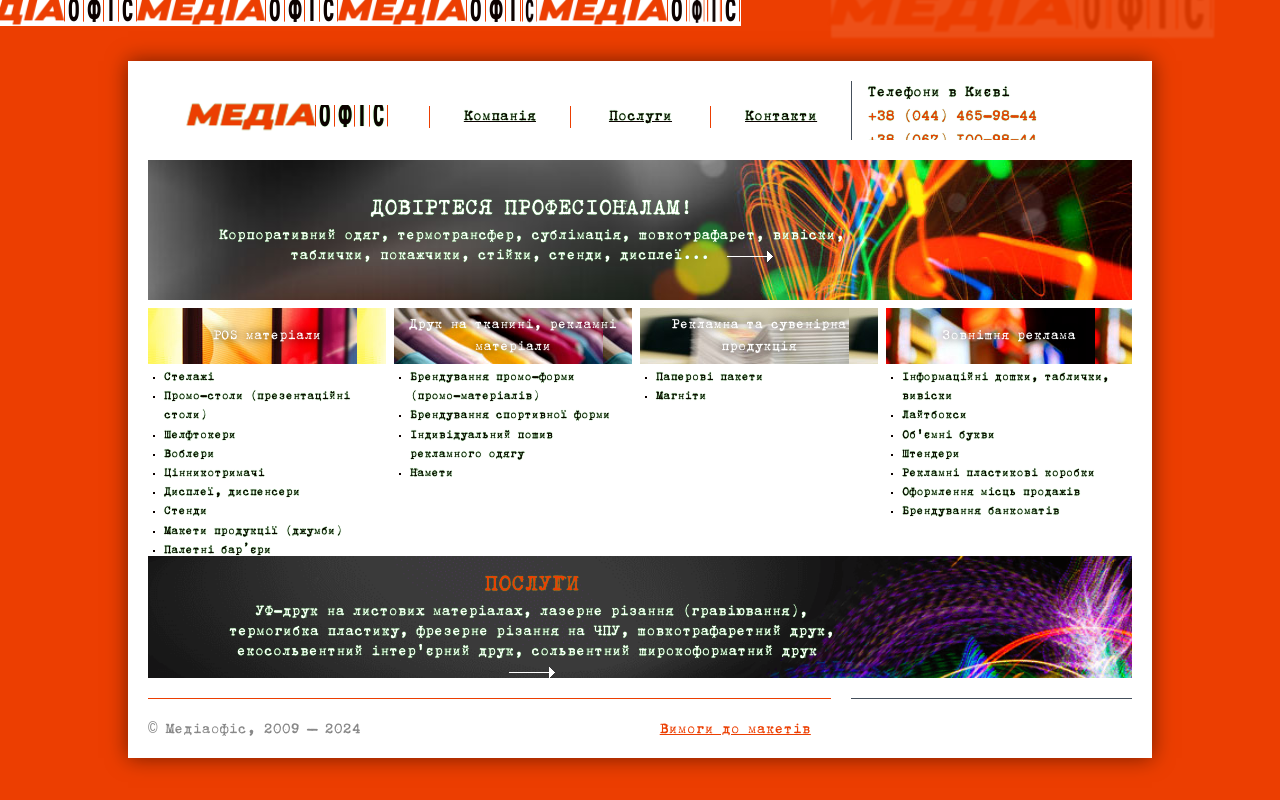
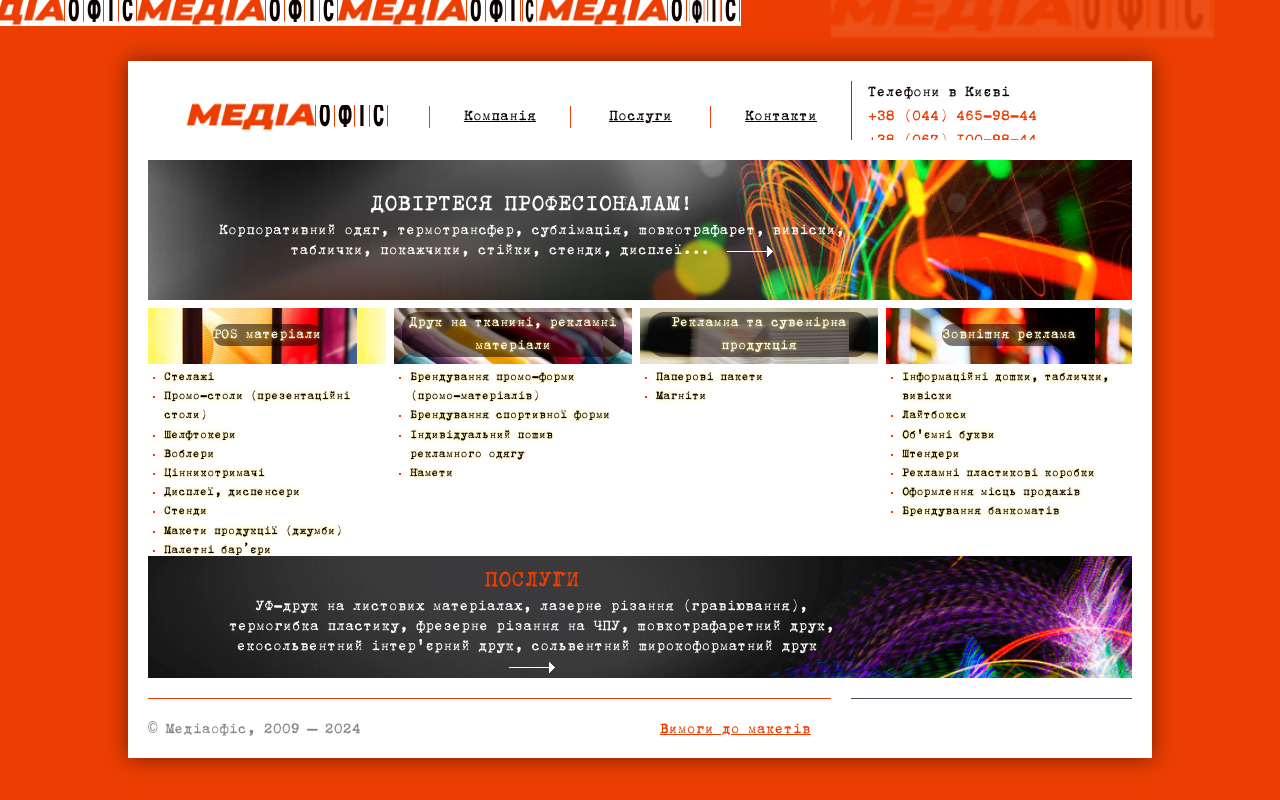
Before and after one commit to 8ogdanovv/mediaoffice-com-ua, a Vue app: page / in a window 1280 px wide. Built offline with nearby package versions, Linux system fonts and the light colour scheme; a web font is replaced by a local one.

Commit message:
router services subroutes to unique deserialize

```diff
--- a/package.json
+++ b/package.json
@@ -1,5 +1,6 @@
 {
   "name": "mediaoffice-com-ua",
+  "homepage": "https://8ogdanovv.github.io/mediaoffice-com-ua",
   "private": true,
   "version": "0.0.0",
   "type": "module",
--- a/src/components/LinksBarComponent.vue
+++ b/src/components/LinksBarComponent.vue
@@ -1,5 +1,5 @@
 <template>
-  <ul class="links-bar links-bar-list">
+  <ul class="links-bar links-bar-list text-shadow-gold">
     <li class="links-bar-li">
       <router-link
         to="/service/pos"
@@ -7,7 +7,9 @@
         title="POS матеріали"
       >
         <h3>
-          POS матеріали
+          <p>
+            POS матеріали
+          </p>
         </h3>
 
         <ul class="links-bar-sublist color-red-textShadow-cayan">
@@ -32,7 +34,9 @@
         title="Друк на тканині, рекламні матеріали"
       >
         <h3>
-          Друк на тканині, рекламні матеріали
+          <p>
+            Друк на тканині, рекламні матеріали
+          </p>
         </h3>
 
         <ul class="links-bar-sublist color-red-textShadow-cayan">
@@ -51,7 +55,9 @@
         title="Рекламна та сувенірна продукція"
       >
         <h3>
-          Рекламна та сувенірна продукція
+          <p>
+            Рекламна та сувенірна продукція
+          </p>
         </h3>
 
         <ul class="links-bar-sublist color-red-textShadow-cayan">
@@ -68,7 +74,9 @@
         title="Зовнішня реклама"
       >
         <h3>
-          Зовнішня реклама
+          <p>
+            Зовнішня реклама
+          </p>
         </h3>
 
         <ul class="links-bar-sublist color-red-textShadow-cayan">
@@ -99,6 +107,10 @@
     list-style-type: square;
     padding: 0 1rem;
     margin: -0.25rem 0;
+
+    & ::marker {
+      color: var(--color-red);
+    }
   }
 
   li {
@@ -141,6 +153,15 @@ h3 {
   text-align: center;
 
   color: var(--color-white);
-  text-shadow: 0 0 8px var(--color-black);
+  text-shadow: 0 0 0.5rem var(--color-black);
+  overflow: hidden;
+
+  & > p {
+    background: var(--color-shadow);
+    position: relative;
+    top: -0.0666rem;
+    padding: 0;
+    border-radius: 1rem;
+  }
 }
 </style>
--- a/src/components/SideBarComponent.vue
+++ b/src/components/SideBarComponent.vue
@@ -1,5 +1,5 @@
 <template>
-  <ul class="links-bar links-bar-list color-red-textShadow-black">
+  <ul class="links-bar links-bar-list side-bar">
     <li class="links-bar-li">
       <router-link
         to="/service/pos"
@@ -96,8 +96,17 @@
   }
 }
 
+.side-bar {
+  display: grid;
+
+  grid-template-rows: repeat(1fr, 4);
+
+  & h3 {
+    height: 10.5vh;
+  }
+}
+
 h3 {
-  height: 12.5vh;
   padding: 1rem;
   margin: 1rem;
 
--- a/src/router.js
+++ b/src/router.js
@@ -1,71 +1,73 @@
 import { createRouter, createWebHistory } from 'vue-router';
-
-const handleBeforeEnter = (to, from) => {
-  const validServices = ['pos', 'print', 'promo', 'extra']
-  const serviceName = to.params.serviceName
-  const isInServices = validServices.some(( name ) => name === serviceName)
-
-  if (!isInServices)
-    return {
-      name: '404',
-      // preserve current path and remove the first char to avoid the target URL starting with `//`
-      params: { pathMatch: to.path.substring(1).split('/'), previousPath: from },
-      // preserve existing query and hash if any
-      query: to.query,
-      hash: to.hash,
-    }
-}
 
 const routes = [
   {
     path: '/',
     name: 'home',
     component: () => import('@/views/HomeView.vue'),
+    meta: {
+      title: 'МедіаОфіс',
+    },
   },
   {
     path: '/company',
     component: () => import('@/views/CompanyView.vue'),
+    meta: {
+      title: 'Про компанію | МедіаОфіс',
+    },
   },
   {
     path: '/services',
     component: () => import('@/views/ServicesView.vue'),
+    meta: {
+      title: 'УФ-друк, лазерне різання, гравірування, згинання пластику, екосольвентний і сольвентний друк | МедіаОфіс',
+    },
   },
   {
-    path: '/service',
-    children: [
-      {
-        path: ':serviceName', // Dynamic segment to capture the service type
-        component: () => import('@/views/PosView.vue'), // Default import
+    path: '/service/pos',
+    component: () => import('@/views/PosView.vue'),
     name: 'pos',
-        beforeEnter: handleBeforeEnter,
+    meta: {
+      title: 'POS-матеріали | МедіаОфіс',
+    },
   },
   {
-        path: ':serviceName', // Dynamic segment to capture the service type
-        component: () => import('@/views/PrintView.vue'), // Default import
+    path: '/service/print',
+    component: () => import('@/views/PrintView.vue'),
     name: 'print',
-        beforeEnter: handleBeforeEnter,
+    meta: {
+      title: 'Друк на тканині, рекламні матеріали | МедіаОфіс',
+    },
   },
   {
-        path: ':serviceType', // Dynamic segment to capture the service type
-        component: () => import('@/views/PromoView.vue'), // Default import
+    path: '/service/promo',
+    component: () => import('@/views/PromoView.vue'),
     name: 'promo',
-        beforeEnter: handleBeforeEnter,
+    meta: {
+      title: 'Рекламна та сувенірна продукція | МедіаОфіс',
+    },
   },
   {
-        path: ':serviceType', // Dynamic segment to capture the service type
-        component: () => import('@/views/ExtraView.vue'), // Default import
+    path: '/service/extra',
+    component: () => import('@/views/ExtraView.vue'),
     name: 'extra',
-        beforeEnter: handleBeforeEnter,
+    meta: {
+      title: 'Зовнішня реклама | МедіаОфіс',
     },
-    ],
   },
   {
     path: '/contacts',
     component: () => import('@/views/ContactsView.vue'),
+    meta: {
+      title: 'Контакти | МедіаОфіс',
+    },
   },
   {
     path: '/requirements',
     component: () => import('@/views/RequirementsView.vue'),
+    meta: {
+      title: 'Вимоги до макетів | МедіаОфіс',
+    },
   },
   {
     // Catch all routes that don't match the previous ones
@@ -91,4 +93,11 @@ const router = createRouter({
   routes,
 })
 
+router.beforeEach((to, from, next) => {
+  if (to.meta && to.meta.title) {
+    document.title = to.meta.title
+  }
+  next()
+})
+
 export default router
--- a/src/style.css
+++ b/src/style.css
@@ -73,13 +73,9 @@ h1, h2, p {
   height: var(--insane-height);
 }
 
-.color-red-textShadow-black {
-  color: var(--color-red); /* This sets the color of the square markers */
-  text-shadow: 0 0 0.1vmin var(--color-black);
-}
-
-.red-shadowed {
-  text-shadow: 0 0 0.1vmin #4c4;
+.page-title,
+.text-shadow-gold * {
+  text-shadow: 0 0 0.5vmin #ffd700ab;
 }
 
 @media (orientation: portrait) {}
--- a/src/views/CompanyView.vue
+++ b/src/views/CompanyView.vue
@@ -4,10 +4,6 @@
   </p>
 </template>
 
-<script setup>
-import { onMounted } from 'vue'
-
-onMounted(() => document.title = 'Про компанію | МедіаОфіс')
-</script>
+<script setup></script>
 
 <style lang="scss" scoped></style>
--- a/src/views/ContactsView.vue
+++ b/src/views/ContactsView.vue
@@ -4,10 +4,6 @@
   </p>
 </template>
 
-<script setup>
-import { onMounted } from 'vue'
-
-onMounted(() => document.title = 'Контакти | МедіаОфіс')
-</script>
+<script setup></script>
 
 <style lang="scss" scoped></style>
--- a/src/views/HomeView.vue
+++ b/src/views/HomeView.vue
@@ -42,6 +42,11 @@ import LinksBar from '@/components/LinksBarComponent.vue'
 </script>
 
 <style lang="scss" scoped>
+h2 {
+  position: relative;
+  top: -0.333rem;
+}
+
 .call-to-action,
 .services {
   background-image: url('./../assets/bg_top.jpg');
@@ -78,9 +83,12 @@ import LinksBar from '@/components/LinksBarComponent.vue'
   text-align: center;
   padding: 0.25rem;
   margin-left: 5vmax;
-  gap: 0.125rem;
   line-height: 1.25;
   z-index: 1;
+
+  h2 {
+    margin: -0.25rem 0;
+  }
 }
 
 .text-link * {
--- a/src/views/PosView.vue
+++ b/src/views/PosView.vue
@@ -4,6 +4,10 @@
   </p>
 </template>
 
-<script setup></script>
+<script setup>
+import { onMounted } from 'vue'
+
+onMounted(() => console.log('POS!'))
+</script>
 
 <style lang="scss" scoped></style>
```
Also changed, not shown: 1 other file (tests, documents, lock files or other folders). Lines whose indentation alone changed are shown as unchanged.
